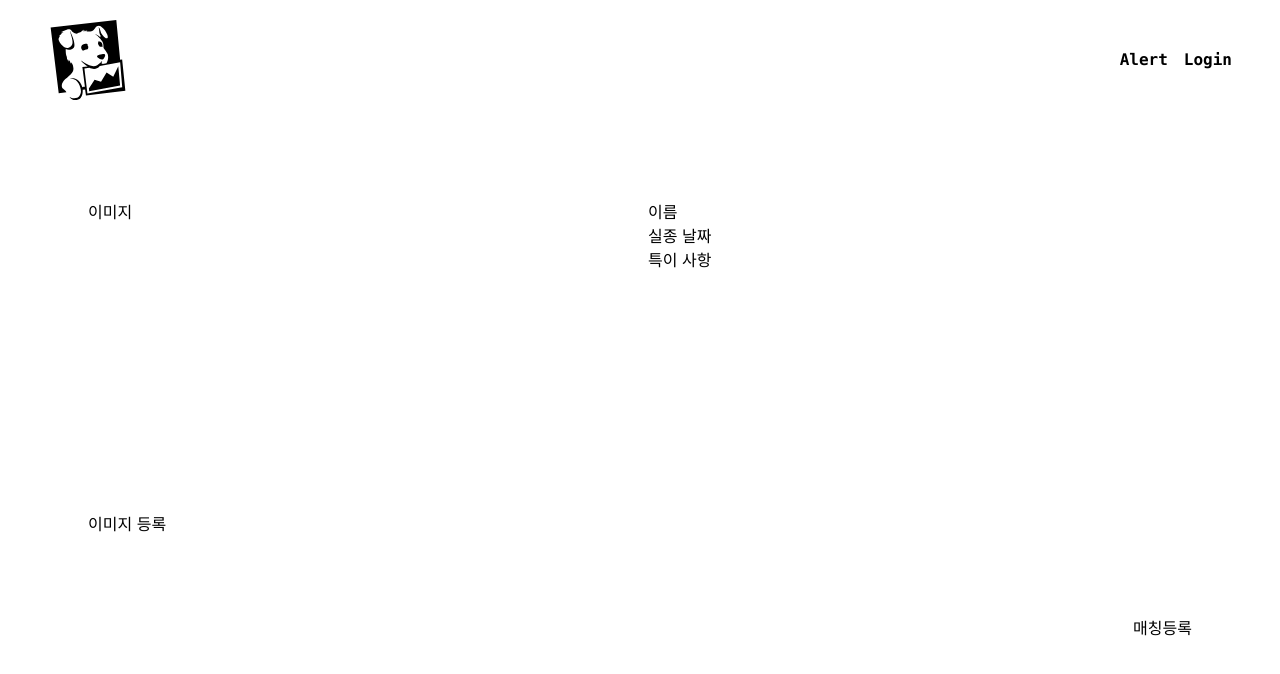
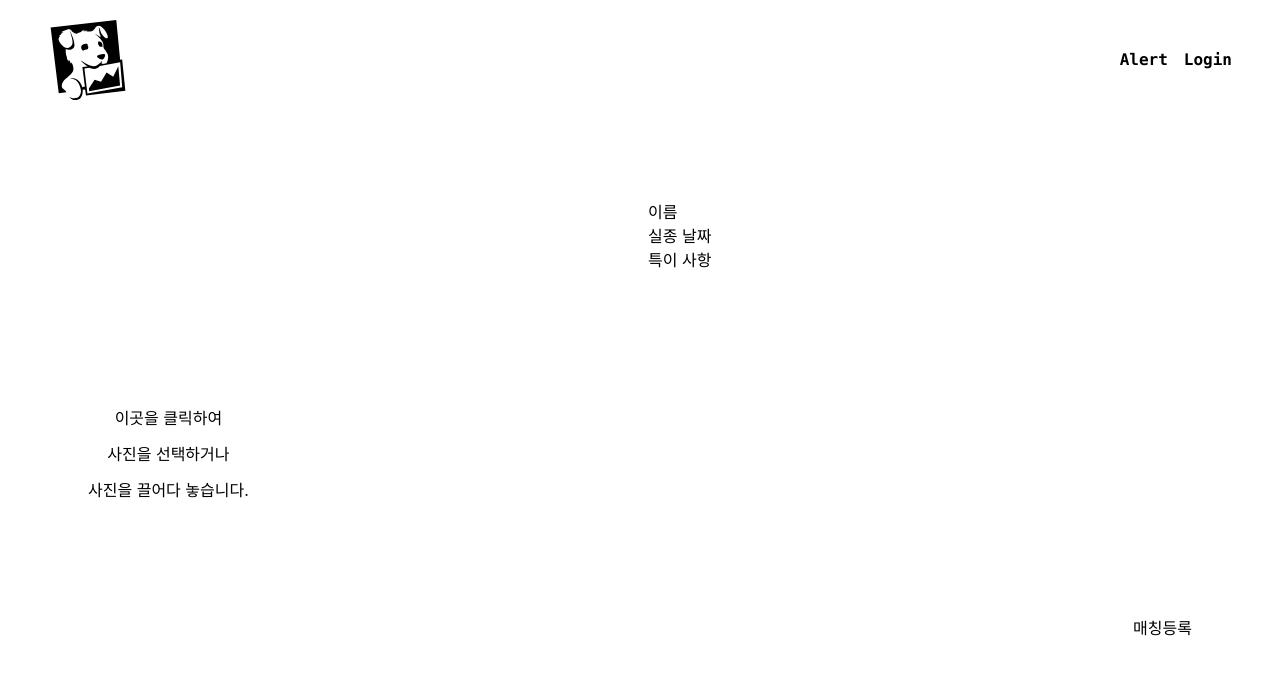
Before and after one commit to mungtage/frontend, a React (Create React App) app: page / in a window 1280 px wide. Shown: the top 674 px of the page. Built offline with nearby package versions, Linux system fonts and the light colour scheme.

Commit message:
이미지 업로드 구형

```diff
--- /dev/null
+++ b/src/components/ImageUpload.js
@@ -0,0 +1,66 @@
+/* eslint-disable react/jsx-props-no-spreading */
+import React, { useEffect, useState } from 'react';
+import { useDropzone } from 'react-dropzone';
+
+function ImageUpload() {
+  const [files, setFiles] = useState([]);
+  const { getRootProps, getInputProps } = useDropzone({
+    accept: {
+      'image/*': [],
+    },
+    onDrop: (acceptedFiles) => {
+      setFiles(
+        acceptedFiles.map((file) =>
+          Object.assign(file, {
+            preview: URL.createObjectURL(file),
+          }),
+        ),
+      );
+    },
+  });
+
+  const thumbs = files.map((file) => (
+    <div key={file.name}>
+      <div>
+        <img
+          src={file.preview}
+          onLoad={() => {
+            URL.revokeObjectURL(file.preview);
+          }}
+          alt="This is what you uploaded."
+        />
+      </div>
+    </div>
+  ));
+
+  useEffect(() => {
+    // Make sure to revoke the data uris to avoid memory leaks, will run on unmount
+    function revokeURLs() {
+      return files.forEach((file) => URL.revokeObjectURL(file.preview));
+    }
+    return revokeURLs;
+  }, []);
+
+  return (
+    <section className="dropzone h-full">
+      <div
+        {...getRootProps({ className: 'dropzone' })}
+        className="flex h-full items-center "
+      >
+        <input {...getInputProps()} />
+        {files.length ? (
+          thumbs
+        ) : (
+          <div>
+            <p className="text-center pb-3">이곳을 클릭하여</p>
+            <p className="text-center pb-3">사진을 선택하거나</p>
+            <p className="text-center pb-3"> 사진을 끌어다 놓습니다.</p>
+          </div>
+        )}
+        {/* <div>{thumbs}</div> */}
+      </div>
+    </section>
+  );
+}
+
+export default ImageUpload;
--- a/src/components/LostPost.js
+++ b/src/components/LostPost.js
@@ -1,11 +1,11 @@
 import React from 'react';
+import ImageUpload from './ImageUpload';
 
 function LostPost() {
   return (
     <div className="flex justify-center p-20 h-[85vh]">
-      <div className="w-[50%] px-2">
-        <div className="h-[60%]">이미지</div>
-        <div>이미지 등록</div>
+      <div className=" w-[50%] px-2">
+        <ImageUpload />
       </div>
       <div className="w-[50%] px-2">
         <div className="h-[80%]">
```
